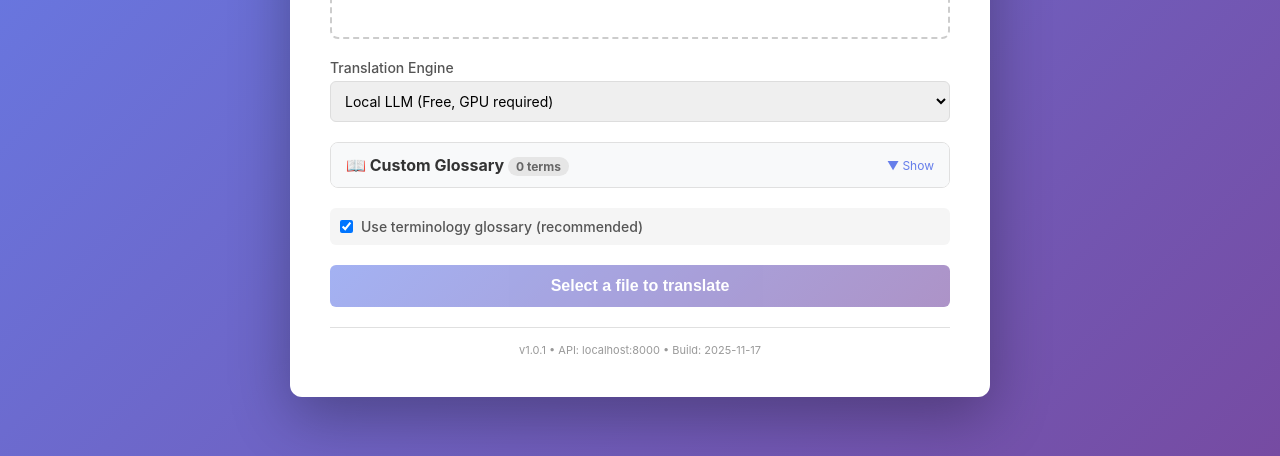
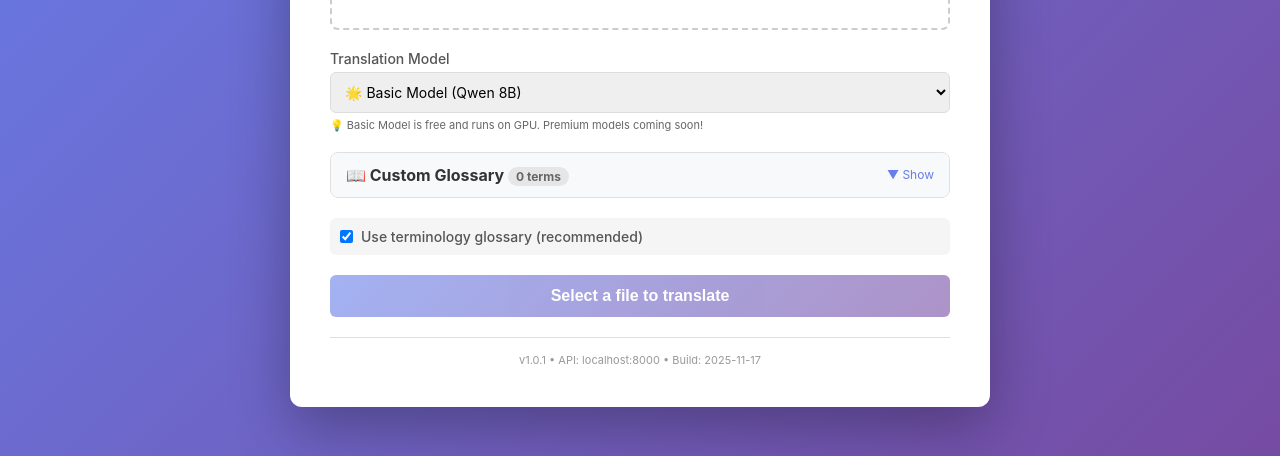
Before and after one commit to haomengqi00709/TranslationAPP2ed, a plain HTML site: page frontend/index.html in a window 1280 px wide. Shown: the part 344-800 px from the top of the page. Drawn offline with Linux system fonts and the light colour scheme.

Commit message:
Update model dropdown with Qwen 8B/14B labels and coming soon options

```diff
--- a/frontend/index.html
+++ b/frontend/index.html
@@ -345,12 +345,24 @@
 
         <div class="options">
             <div class="option-group">
-                <label for="translator">Translation Engine</label>
+                <label for="translator">Translation Model</label>
                 <select id="translator">
-                    <option value="local">Local LLM (Free, GPU required)</option>
-                    <option value="openai">OpenAI GPT (Paid, Fast)</option>
-                    <option value="anthropic">Anthropic Claude (Paid, High Quality)</option>
+                    <optgroup label="Free Models (GPU-Powered)">
+                        <option value="local" selected>🌟 Basic Model (Qwen 8B)</option>
+                        <option value="local-14b" disabled style="color: #999;">⭐ Better Model (Qwen 14B) - Coming Soon</option>
+                    </optgroup>
+                    <optgroup label="Premium Models (Coming Soon)">
+                        <option value="advanced" disabled style="color: #999;">🚀 Advanced Model - Coming Soon</option>
+                        <option value="premium" disabled style="color: #999;">💎 Premium Model - Coming Soon</option>
+                    </optgroup>
+                    <optgroup label="API-Based (Paid, Requires API Key)">
+                        <option value="openai">OpenAI GPT-4</option>
+                        <option value="anthropic">Anthropic Claude</option>
+                    </optgroup>
                 </select>
+                <p style="font-size: 11px; color: #666; margin-top: 5px;">
+                    💡 Basic Model is free and runs on GPU. Premium models coming soon!
+                </p>
             </div>
 
             <!-- Glossary Section -->
```
